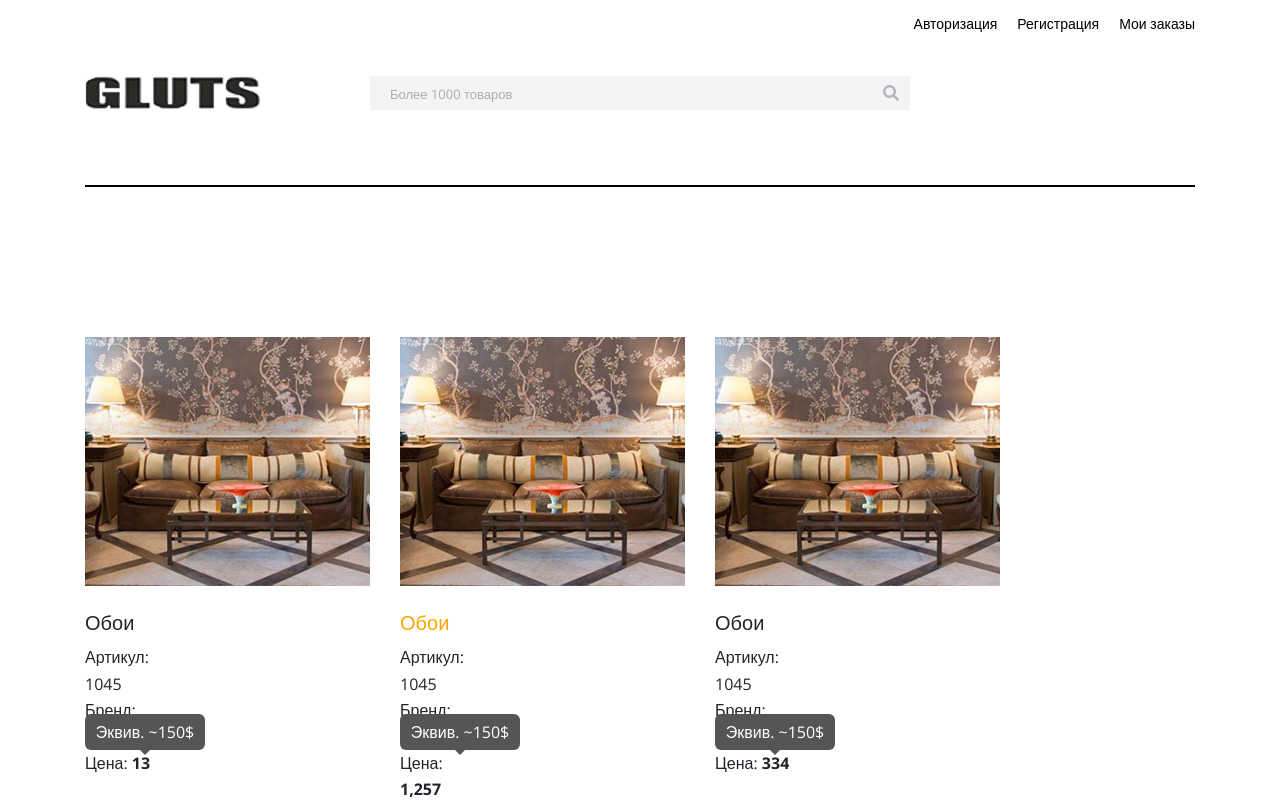
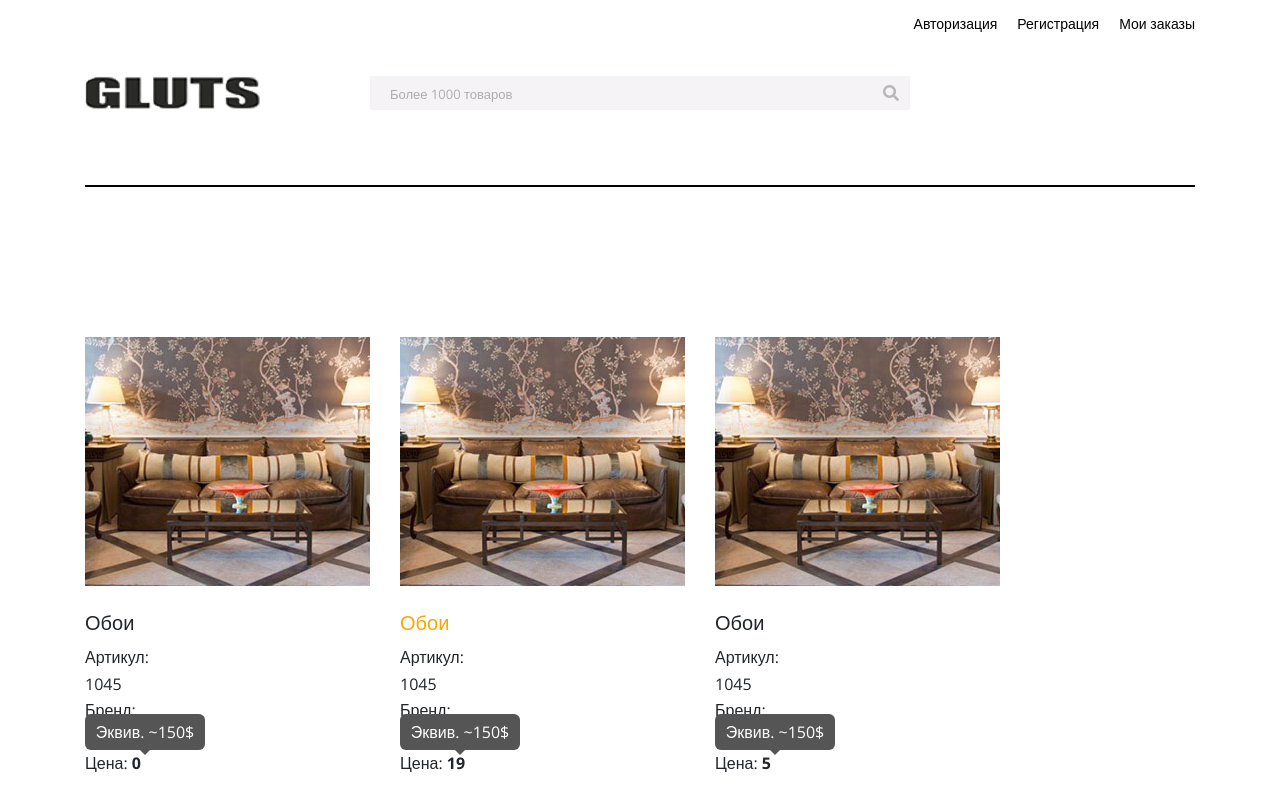
Before and after one commit to JuliaKirschenheuter/AngularShopExample, an Angular app: page / in a window 1280 px wide. Shown: the top 800 px of the page. Built offline with nearby package versions, Linux system fonts and the light colour scheme.

Commit message:
Part2: custom pipe "to usd" was added

```diff
--- a/src/app/app.module.ts
+++ b/src/app/app.module.ts
@@ -6,13 +6,15 @@ import { AppComponent } from './app.component';
 import { HeaderComponent } from './header/header.component';
 import { CartComponent } from './cart/cart.component';
 import { ProductsFilterPipe } from './products-filter.pipe';
+import { ToUsdPipe } from './to-usd.pipe';
 
 @NgModule({
   declarations: [
     AppComponent,
     HeaderComponent,
     CartComponent,
-    ProductsFilterPipe
+    ProductsFilterPipe,
+    ToUsdPipe
   ],
   imports: [
     BrowserModule,
--- a/src/app/cart/cart.component.html
+++ b/src/app/cart/cart.component.html
@@ -6,7 +6,7 @@
     <div [ngClass]="{'oddItem': isOdd}" class="catalogItem__name">{{product.title}}</div>
     <div class="catalogItem__code">Артикул: {{product.serial}}</div>
     <div class="catalogItem__brand">Бренд: {{product.author}}</div>
-    <div class="catalogItem__prices">Цена:  <strong>{{product.price | number: '1.0-0'}}</strong>
+    <div class="catalogItem__prices">Цена:  <strong>{{product.price | toUsd: 66 | number: '1.0-0'}}</strong>
       <span class="tooltiptext open">Эквив. ~150$</span>
     </div>
     <button class="catalogItem__btn"> Заказать</button>
--- /dev/null
+++ b/src/app/to-usd.pipe.ts
@@ -0,0 +1,12 @@
+import { Pipe, PipeTransform } from '@angular/core';
+
+@Pipe({
+  name: 'toUsd'
+})
+export class ToUsdPipe implements PipeTransform {
+
+  transform(price: number, rate: number): number {
+    return price / rate
+  }
+
+}
```
Also changed, not shown: 1 other file (tests, documents, lock files or other folders).
